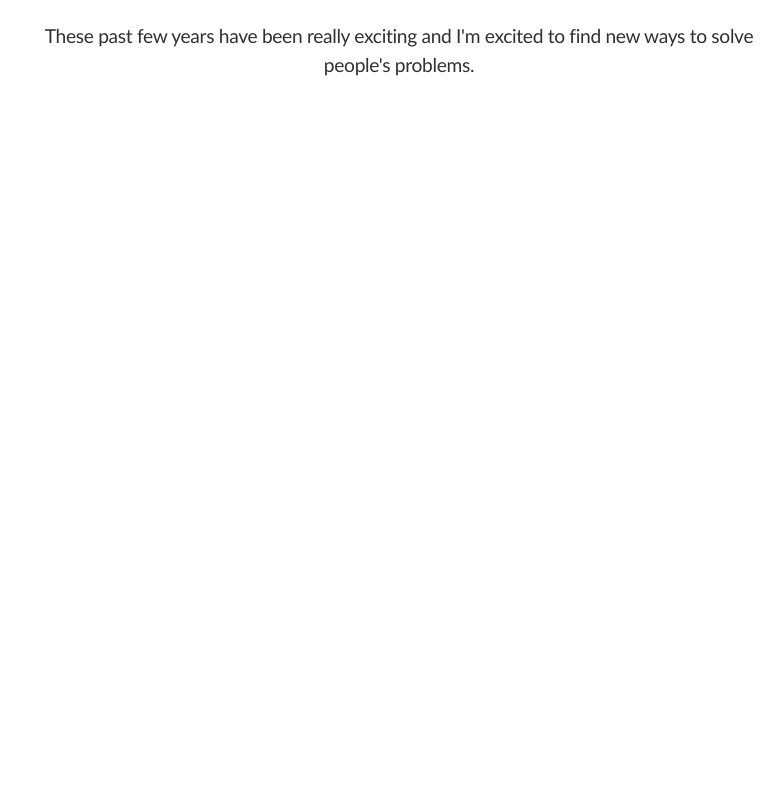
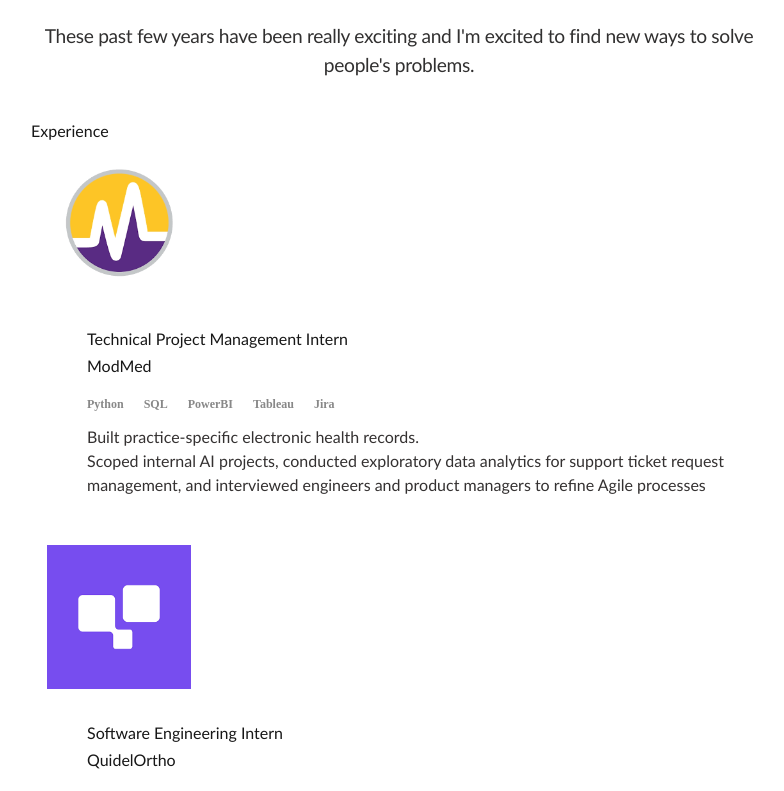
Before and after one commit to evanhadam/personal-website, a Next.js app: page / in a window 1280 px wide. Shown: the part 747-1538 px from the top of the page, without its empty margins (241-1025 px from the left). Before the commit the page ends 876 px from the top, so only its background shows below. Built offline with nearby package versions, Linux system fonts and the light colour scheme.

Commit message:
experience cards

```diff
--- a/pages/index.tsx
+++ b/pages/index.tsx
@@ -5,6 +5,7 @@
 import CenteredContainer from '../components/CenteredContainer';
 import SiteHead from '@/components/SiteHead';
 import Spacer from '@/components/Spacer';
+import { H1 } from '@/components/Titles';
 
 export default function Home() {
   return (
@@ -39,9 +40,30 @@
           </p>
         </CenteredContainer>
       </div>
-      <div id="experience"></div>
+      <Spacer bottom={40} />
+      <div id="experience">
+        <CenteredContainer>
+          <H1>Experience</H1>
+          <ExperienceCard
+          header='Technical Project Management Intern'
+          subheader='ModMed'
+          codeTags={['Python', 'SQL', 'PowerBI', 'Tableau', 'Jira']}
+          content={['Built practice-specific electronic health records.', 'Scoped internal AI projects, conducted exploratory data analytics for support ticket request management, and interviewed engineers and product managers to refine Agile processes']}
+          imageLink='/images/ModMed.png'
+          imageAlt='Logo for the company Modernizing Medicine'
+          />
+          <ExperienceCard
+          header='Software Engineering Intern'
+          subheader='QuidelOrtho'
+          codeTags={['C++', 'Linux','Python', 'AWS Lambda', 'AWS S3']}
+          content={['Worked on code for blood analyzing devices.', 'Created rule-based analysis detection systems to clear years of technical debt, moved bug logging processes offline, and manually conducted static analysis on hundreds of thousands of lines of code.']}
+          imageLink='/images/QuidelOrtho.png'
+          imageAlt='Logo for the company QuidelOrtho'
+          />
+        </CenteredContainer>
+      </div>
+      <div id="projects"></div>
       <div id="education"></div>
-      <div id="projects"></div>
     </>
   );
 }
--- /dev/null
+++ b/styles/Card.module.css
@@ -0,0 +1,3 @@
+.container {
+    display: flex;
+}
```
Also changed, not shown: public/images/ModMed.png (added), public/images/QuidelOrtho.png (added).
